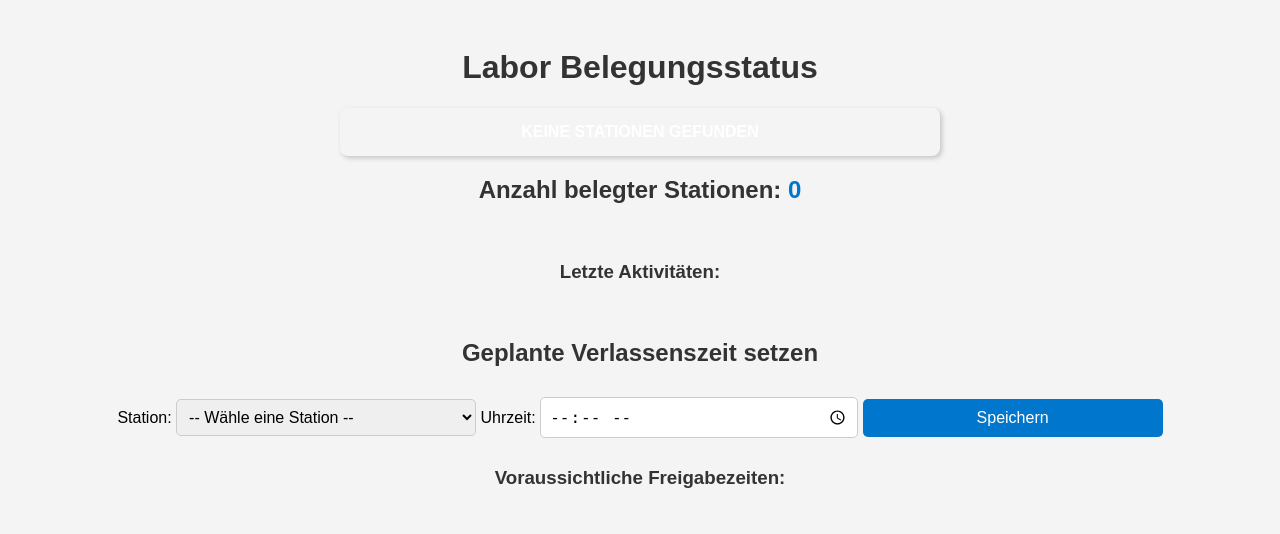
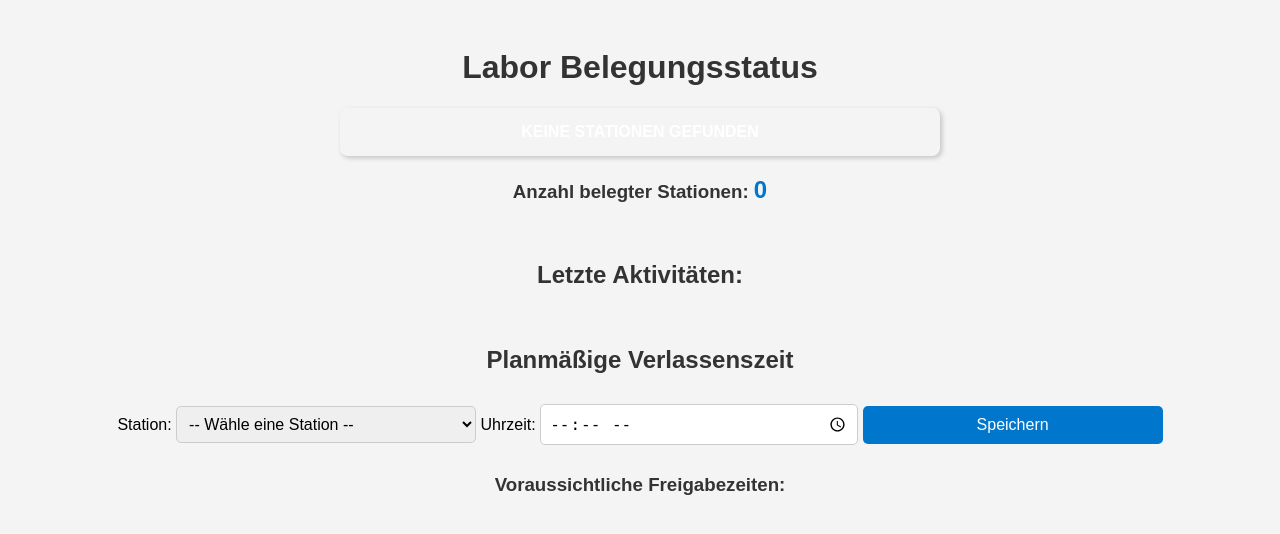
Before and after one commit to Bueni68/flask-backend, a Flask app: page / in a window 1280 px wide. Shown: the top 534 px of the page. Run offline with Flask 3, Linux system fonts and the light colour scheme; data that the repository does not hold is empty; parts of the project's set-up code (start-up, migrations or seed data) failed here and were passed over.

Commit message:
schriftgröße

```diff
--- a/static/status.js
+++ b/static/status.js
@@ -50,8 +50,8 @@ export function updateStatus(showFullNameForm) {
                     text += ` – Genutzte Zeit: ${entry.duration}`;
                 }
                 li.textContent = text;
-                li.style.color = entry.action === "betreten" ? "red" :
-                                 entry.action === "verlassen" ? "green" : "gray";
+                li.style.color = entry.action === "Betreten" ? "red" :
+                                 entry.action === "Verlassen" ? "green" : "gray";
                 historyList.appendChild(li);
             });
 
--- a/templates/index.html
+++ b/templates/index.html
@@ -12,16 +12,16 @@
         <p>Lade Daten...</p>
     </div>
 
-    <h2>Anzahl belegter Stationen: <span id="occupied_stations_count">0</span></h2>
+    <h3>Anzahl belegter Stationen: <span id="occupied_stations_count">0</span></h3>
 
     <br>
 
-    <h3>Letzte Aktivitäten:</h3>
+    <h2>Letzte Aktivitäten:</h2>
     <ul id="history"></ul>
 
     <br>
 
-    <h2>Geplante Verlassenszeit setzen</h2>
+    <h2>Planmäßige Verlassenszeit</h2>
     <label for="station_select">Station:</label>
     <select id="station_select">
         <option value="">-- Wähle eine Station --</option>
```
